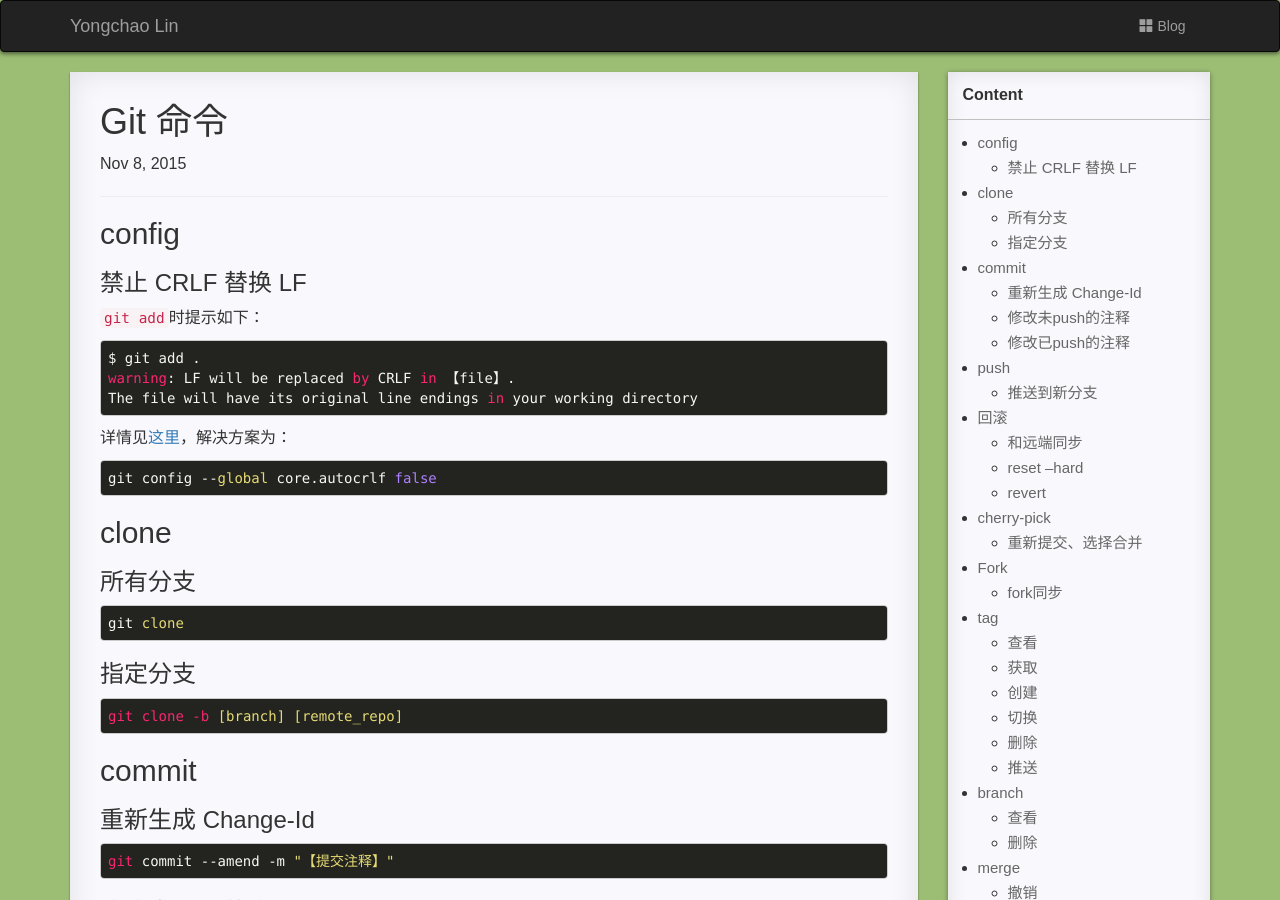
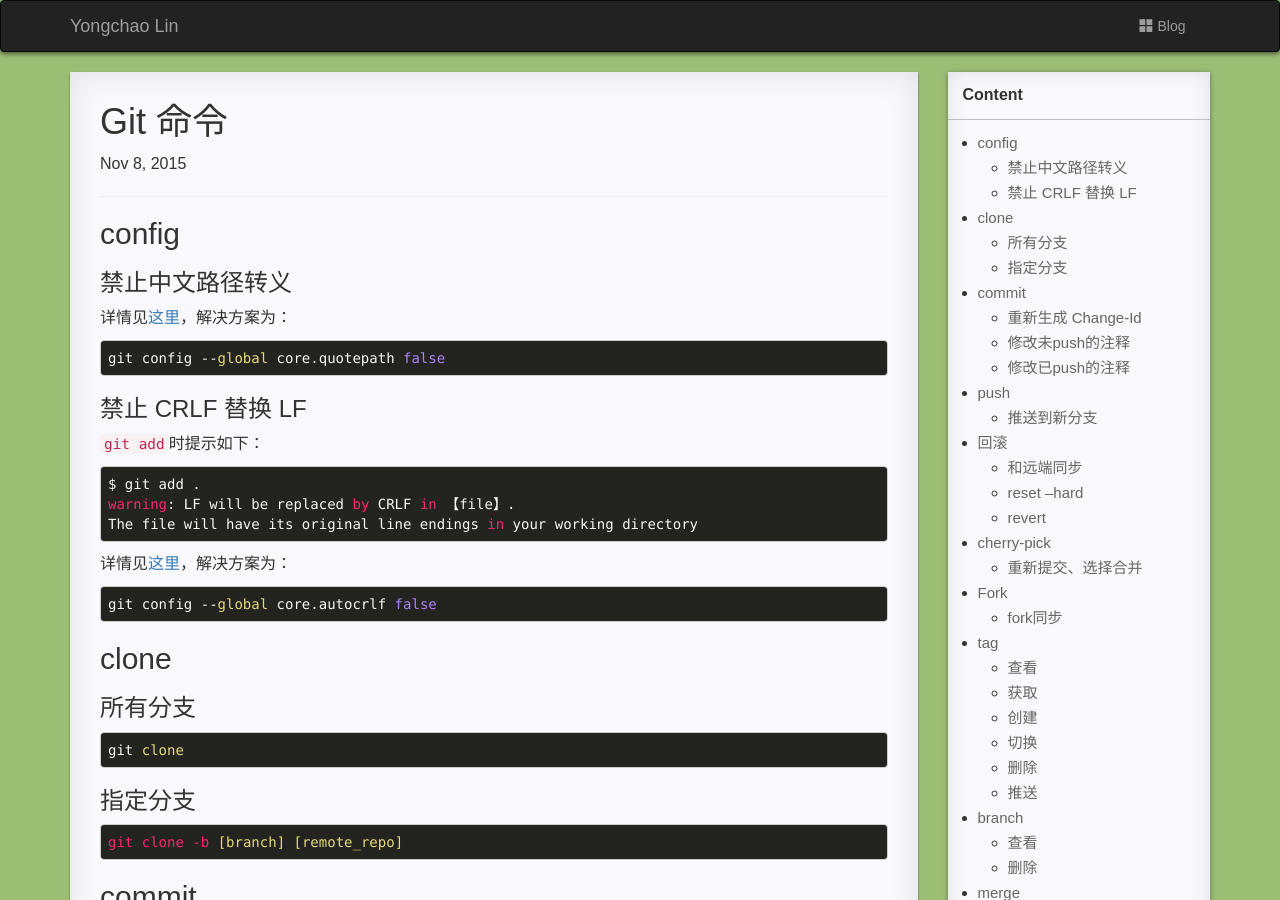
Before and after one commit to linyongchao/linyongchao.github.io, a Jekyll site: the page built from _posts/2015/2015-11-8-git.md, in a window 1280 px wide and 900 px high. Built offline with Jekyll 4.4.1, drawn with Linux system fonts in a browser that asks for light colours; comment, search, counter and statistics services are not loaded.

Commit message:
add:git增加禁止中文路径转义

```diff
--- a/_posts/2015/2015-11-8-git.md
+++ b/_posts/2015/2015-11-8-git.md
@@ -9,6 +9,12 @@ categories: Git
 {:toc}
 
 ## config
+
+### 禁止中文路径转义
+
+详情见[这里](https://blog.csdn.net/u014028063/article/details/82455215)，解决方案为：
+
+	git config --global core.quotepath false
 
 ### 禁止 CRLF 替换 LF
 
```
